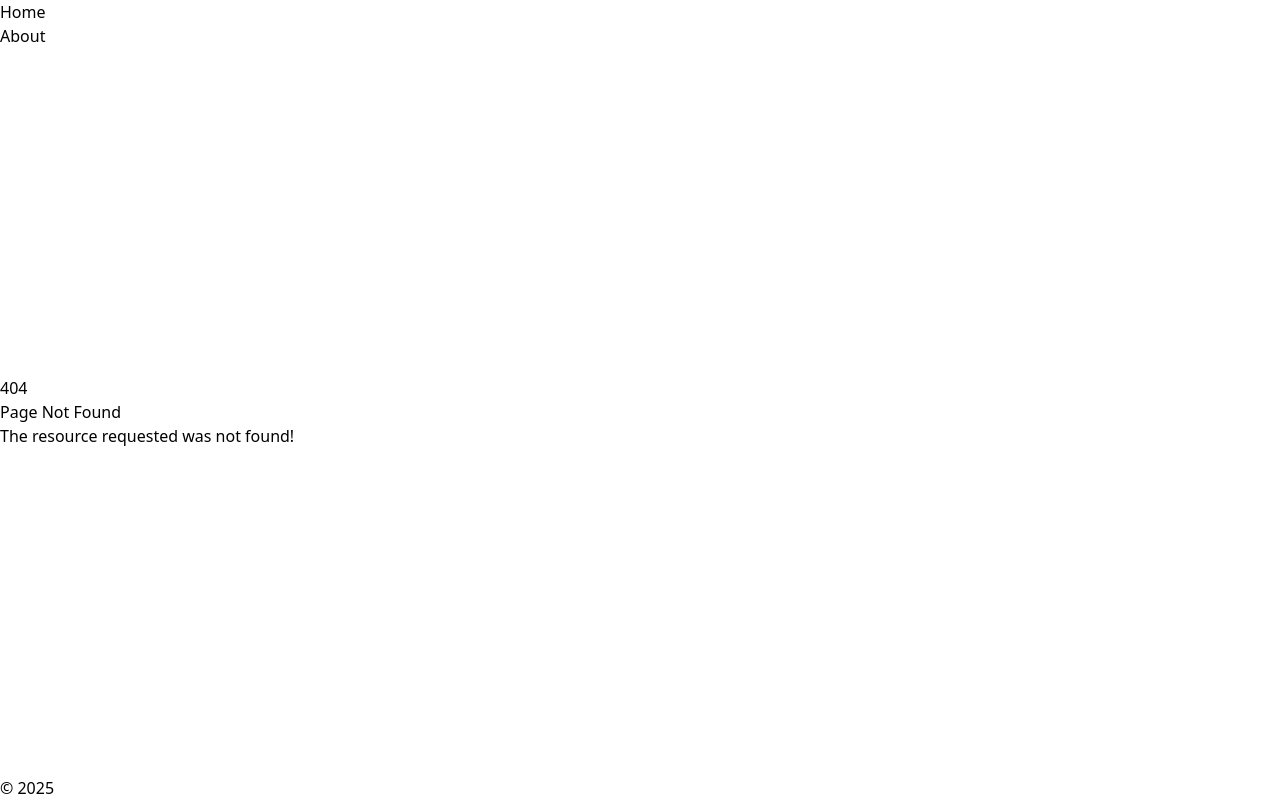
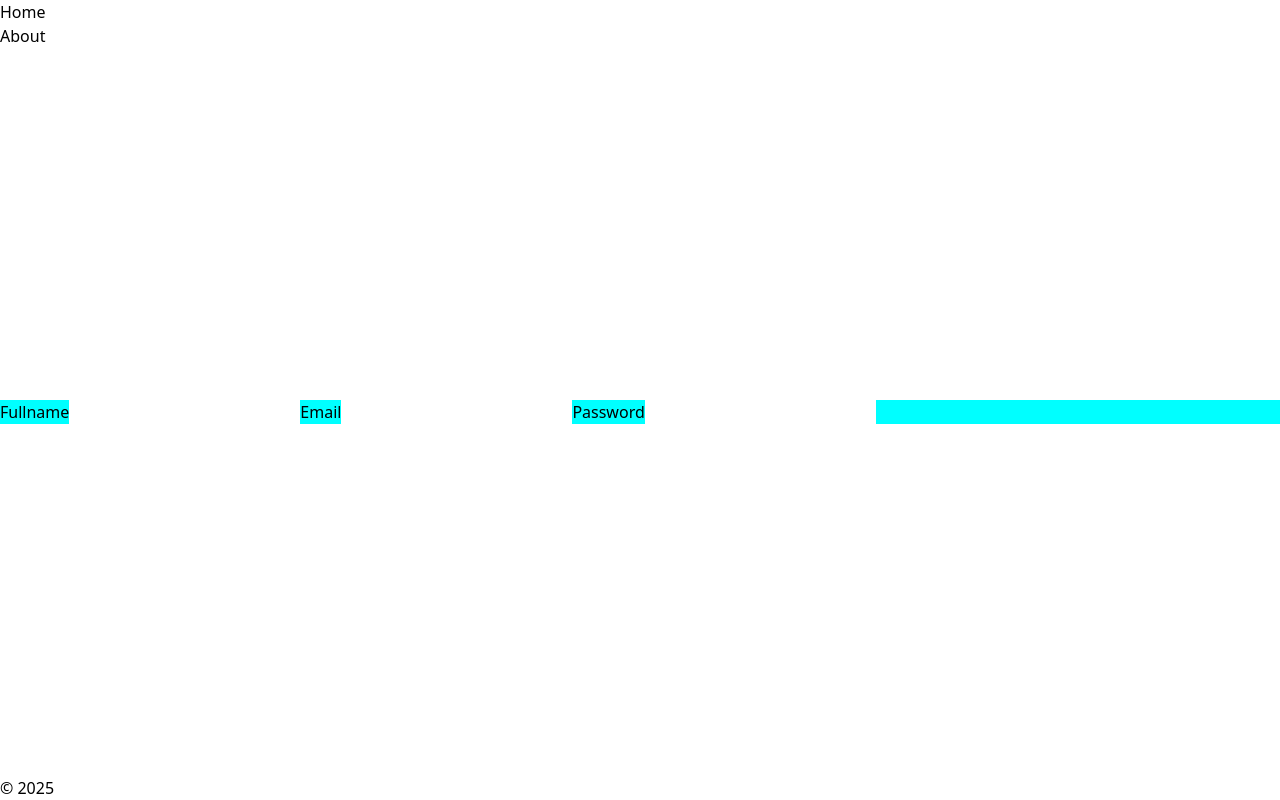
Before and after one commit to Jay200123/NextJs-Tutorial, a Next.js app: page /register in a window 1280 px wide. Before the commit this address had no page. Built offline with nearby package versions, Linux system fonts and the light colour scheme.

Commit message:
Add Register page component with form fields for fullname, email, and password

```diff
--- /dev/null
+++ b/src/app/(auth-layout)/register/page.tsx
@@ -0,0 +1,36 @@
+"use client";
+import { useState } from "react";
+
+export default function () {
+  const [fullname, setFullname] = useState("");
+  const [email, setEmail] = useState("");
+  const [password, setPassword] = useState("");
+
+  return (
+    <form>
+      <label htmlFor="fullname">Fullname</label>
+      <input
+        type="text"
+        onChange={(e) => setFullname(e.target.value)}
+        id="fullname"
+        name="fullname"
+      />
+
+      <label htmlFor="email">Email</label>
+      <input
+        type="email"
+        onChange={(e) => setEmail(e.target.value)}
+        id="email"
+        name="email"
+      />
+
+      <label htmlFor="password">Password</label>
+      <input
+        type="password"
+        onChange={(e) => setPassword(e.target.value)}
+        id="password"
+        name="password"
+      />
+    </form>
+  );
+}
```
